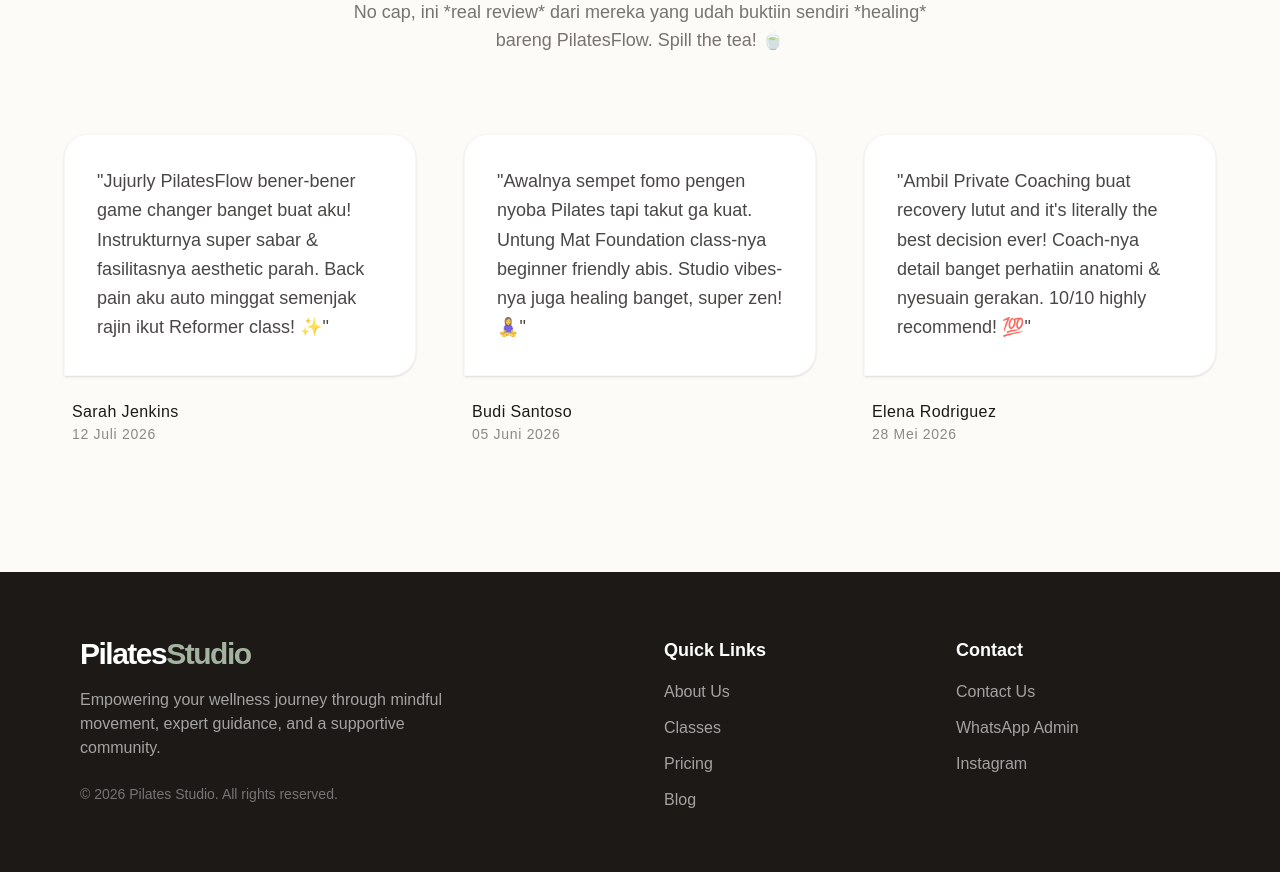
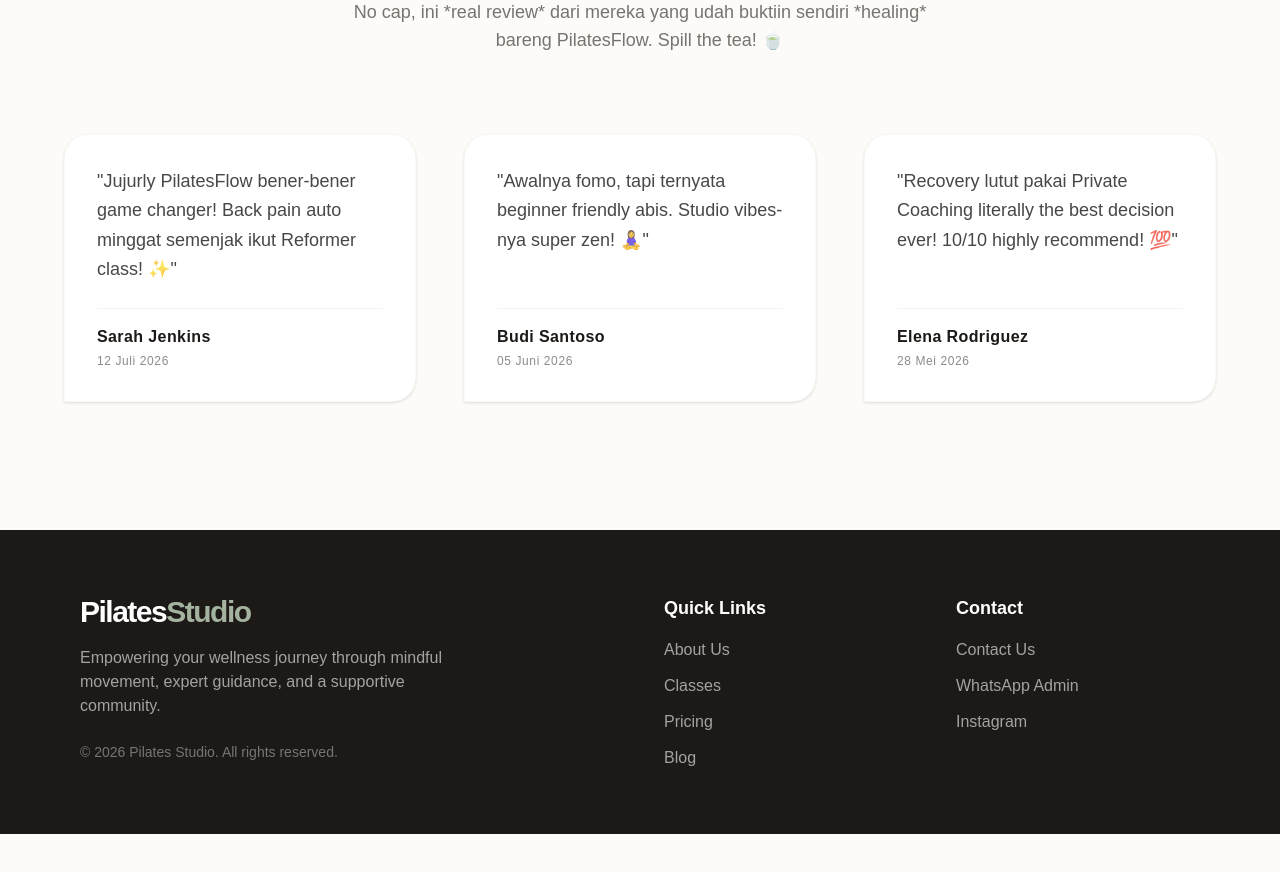
Before and after one commit to daffaraka/pilates-flow, a Next.js app in the folder public-site/: page / in a window 1280 px wide. Shown: the part 2720-3592 px from the top of the page. After the commit the page ends 3554 px from the top, so only its background shows below. Built offline with nearby package versions, Linux system fonts and the light colour scheme; no server answers.

Commit message:
Persingkat teks testimonial max 15 kata dan masukkan nama & tanggal ke dalam chat bubble

```diff
--- a/public-site/src/components/Client.jsx
+++ b/public-site/src/components/Client.jsx
@@ -6,19 +6,19 @@ export default function Client() {
             name: "Sarah Jenkins",
             date: "12 Juli 2026",
             feedback:
-                "Jujurly PilatesFlow bener-bener game changer banget buat aku! Instrukturnya super sabar & fasilitasnya aesthetic parah. Back pain aku auto minggat semenjak rajin ikut Reformer class! ✨",
+                "Jujurly PilatesFlow bener-bener game changer! Back pain auto minggat semenjak ikut Reformer class! ✨",
         },
         {
             name: "Budi Santoso",
             date: "05 Juni 2026",
             feedback:
-                "Awalnya sempet fomo pengen nyoba Pilates tapi takut ga kuat. Untung Mat Foundation class-nya beginner friendly abis. Studio vibes-nya juga healing banget, super zen! 🧘‍♀️",
+                "Awalnya fomo, tapi ternyata beginner friendly abis. Studio vibes-nya super zen! 🧘‍♀️",
         },
         {
             name: "Elena Rodriguez",
             date: "28 Mei 2026",
             feedback:
-                "Ambil Private Coaching buat recovery lutut and it's literally the best decision ever! Coach-nya detail banget perhatiin anatomi & nyesuain gerakan. 10/10 highly recommend! 💯",
+                "Recovery lutut pakai Private Coaching literally the best decision ever! 10/10 highly recommend! 💯",
         },
     ];
 
@@ -38,19 +38,20 @@ export default function Client() {
                     {testimonials.map((testimonial, index) => (
                         <div key={index} className="flex flex-col">
                             {/* Chat Bubble */}
-                            <div className="bg-white text-foreground/80 leading-relaxed p-6 md:p-8 rounded-3xl rounded-bl-none shadow-sm border border-blush/20 font-light text-lg mb-6 relative">
-                                "{testimonial.feedback}"
-                                {/* Custom Tail (optional fallback if rounded-bl-none isn't enough, but usually it looks great as a bubble) */}
-                            </div>
+                            <div className="bg-white p-6 md:p-8 rounded-3xl rounded-bl-none shadow-sm border border-blush/20 relative flex flex-col h-full">
+                                <p className="text-foreground/80 leading-relaxed font-light text-lg flex-1 mb-6">
+                                    "{testimonial.feedback}"
+                                </p>
 
-                            {/* Author & Date below the bubble */}
-                            <div className="flex flex-col ml-2">
-                                <h4 className="font-medium text-foreground tracking-wide">
-                                    {testimonial.name}
-                                </h4>
-                                <p className="text-sm text-foreground/50 tracking-wider">
-                                    {testimonial.date}
-                                </p>
+                                {/* Author & Date inside the bubble */}
+                                <div className="flex flex-col mt-auto pt-4 border-t border-blush/30">
+                                    <h4 className="font-bold text-foreground tracking-wide">
+                                        {testimonial.name}
+                                    </h4>
+                                    <p className="text-xs text-foreground/50 tracking-wider mt-1">
+                                        {testimonial.date}
+                                    </p>
+                                </div>
                             </div>
                         </div>
                     ))}
```
